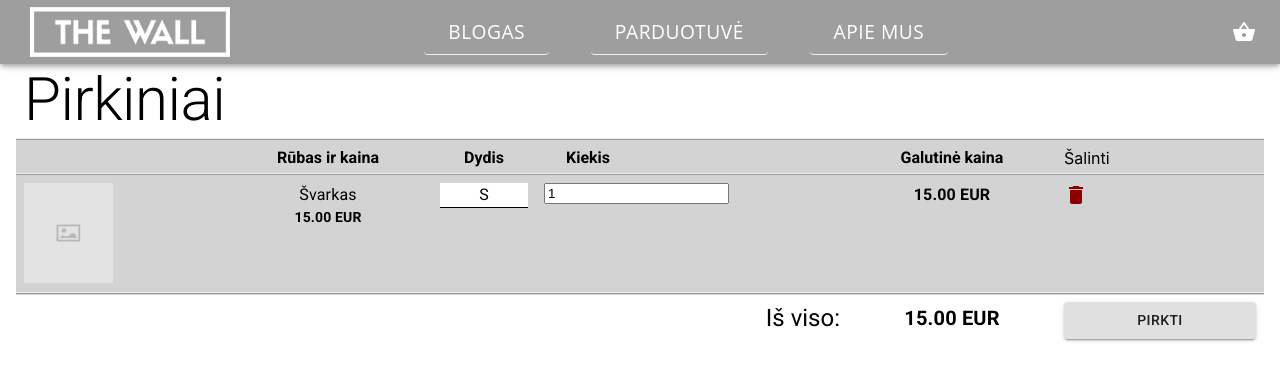
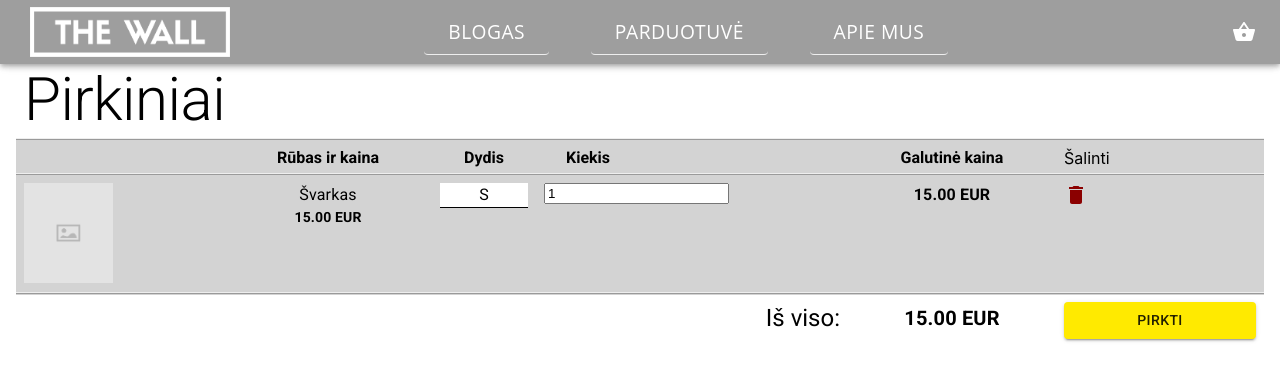
Before and after one commit to programotuojes/ktu-psi-sp, a React (Create React App) app in the folder frontend/: page /shop/cart in a window 1280 px wide. Shown: the top 380 px of the page. Built offline with nearby package versions, Linux system fonts and the light colour scheme.

Commit message:
added footer to the shopping cart

```diff
--- a/frontend/src/pages/shoppingCart/ShoppingCart.js
+++ b/frontend/src/pages/shoppingCart/ShoppingCart.js
@@ -75,7 +75,7 @@ function ShoppingCart() {
           </Typography>
         </Grid>
         <Grid item xs="2">
-          <Button variant="contained" color="#F44336" href="/payment" style={{ width: '100%' }}>
+          <Button variant="contained" color="secondary" href="/payment" style={{ width: '100%' }}>
             PIRKTI
           </Button>
         </Grid>
```
